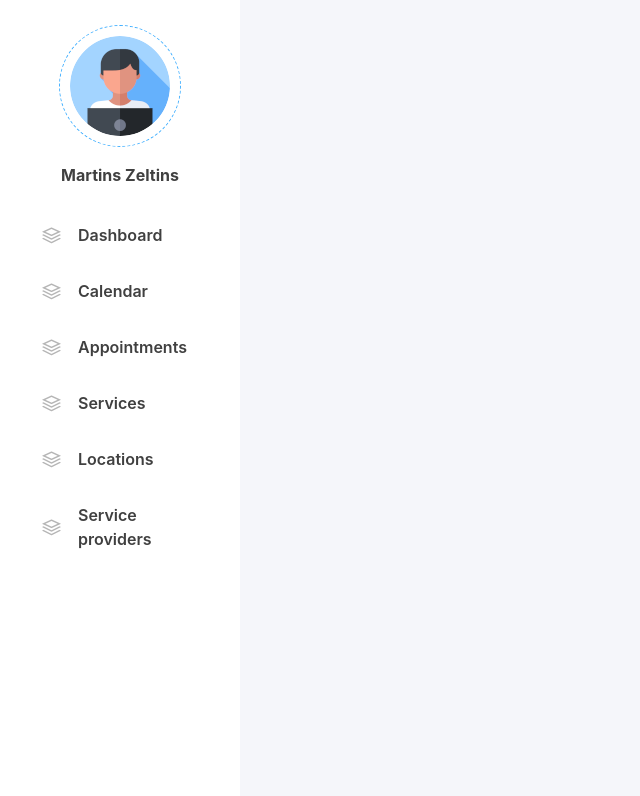
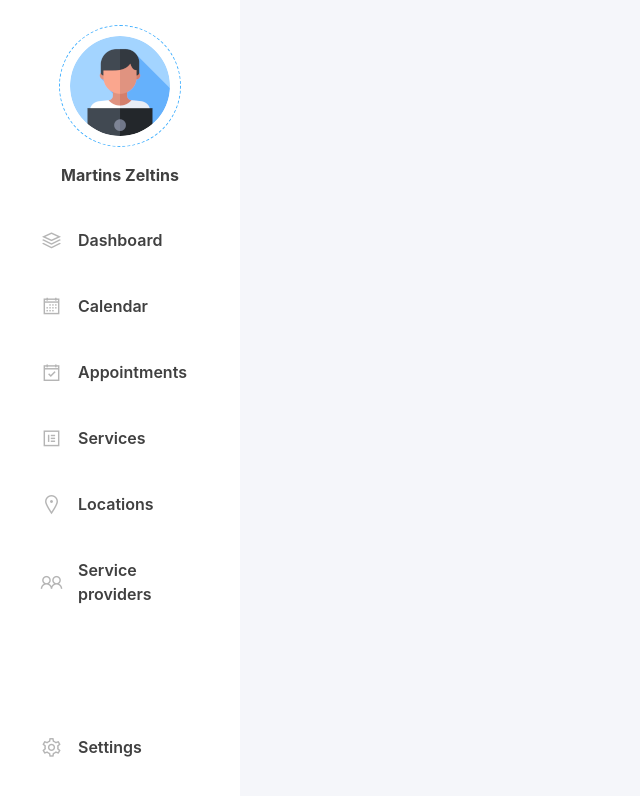
Before and after one commit to aroundthecorner/myclients, a Vue app in the folder client/: page / in a window 1280 px wide. Shown: the top 796 px of the page, without its empty margins (0-640 px from the left). Built offline with nearby package versions, Linux system fonts and the light colour scheme; sample sign-in values are in the browser's storage.

Commit message:
Sidebar icons & settings menu

```diff
--- a/client/public/css/style-dark.css
+++ b/client/public/css/style-dark.css
@@ -43,3 +43,7 @@
 [data-theme="azkaban"] .sidebar__profile-pic {
     border: 1px dashed var(--color-celly);
 }
+
+[data-theme="azkaban"] :hover::-webkit-scrollbar-thumb {
+    background: var(--color-highlighter-1);
+}
--- a/client/public/css/style.css
+++ b/client/public/css/style.css
@@ -30,6 +30,10 @@
 
 .v-spacer-50 {
     height: 50px;
+}
+
+.spacer {
+    flex: 1;
 }
 
 .page {
@@ -391,13 +395,14 @@
 }
 
 .sidebar__item {
-    padding: 16px 20px;
+    padding: 15px 20px;
     display: flex;
     gap: 15px;
     align-items: center;
     border-radius: 10px;
-    transition: .2s;
+    transition: all 0.2s ease 0s;
     cursor: pointer;
+    margin: 6px 0px;
 }
 
 .sidebar__profile {
--- a/client/src/views/home.vue
+++ b/client/src/views/home.vue
@@ -1,6 +1,6 @@
 <template>
     <teleport to="head">
-        <title>myclients - online appointment scheduling app</title>
+        <title>myclients - Online Apointment Scheduling App</title>
     </teleport>
 
     <div class="sidebar">
@@ -21,28 +21,35 @@
         </div>
 
         <div class="sidebar__item">
-            <i class="sidebar__icon lab la-buffer"></i>
+            <i class="sidebar__icon las la-calendar"></i>
             <span class="sidebar__item-text">Calendar</span>
         </div>
 
         <div class="sidebar__item">
-            <i class="sidebar__icon lab la-buffer"></i>
+            <i class="sidebar__icon las la-calendar-check"></i>
             <span class="sidebar__item-text">Appointments</span>
         </div>
 
         <div class="sidebar__item">
-            <i class="sidebar__icon lab la-buffer"></i>
+            <i class="sidebar__icon lab la-elementor"></i>
             <span class="sidebar__item-text">Services</span>
         </div>
 
         <div class="sidebar__item">
-            <i class="sidebar__icon lab la-buffer"></i>
+            <i class="sidebar__icon las la-map-marker"></i>
             <span class="sidebar__item-text">Locations</span>
         </div>
 
         <div class="sidebar__item">
-            <i class="sidebar__icon lab la-buffer"></i>
+            <i class="sidebar__icon las la-user-friends"></i>
             <span class="sidebar__item-text">Service providers</span>
+        </div>
+
+        <div class="spacer"></div>
+
+        <div class="sidebar__item">
+            <i class="sidebar__icon las la-cog"></i>
+            <span class="sidebar__item-text">Settings</span>
         </div>
     </div>
 </template>
```
